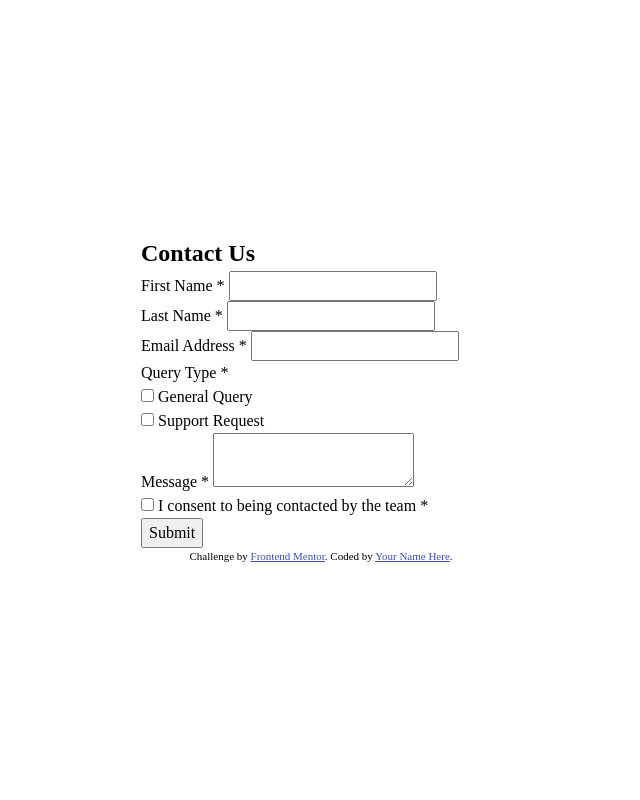
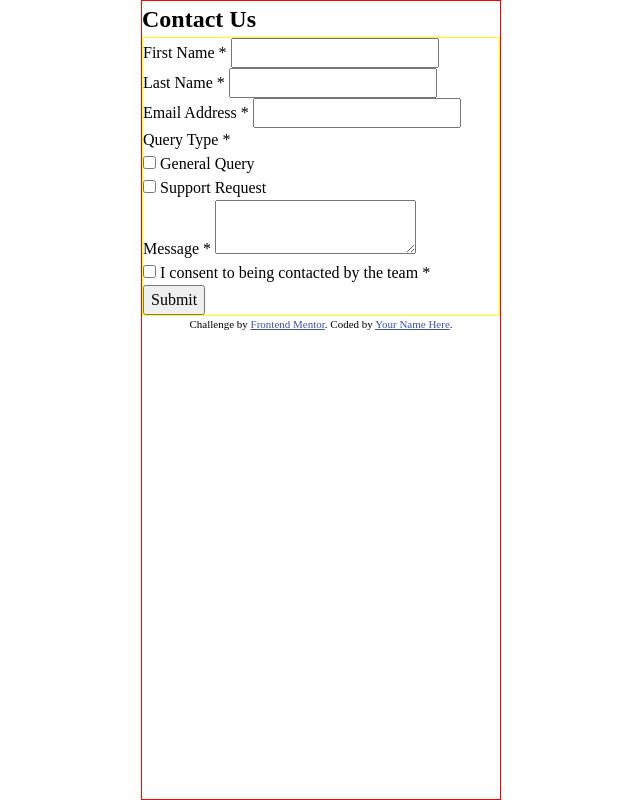
Before and after one commit to Ryan-C-Moses/Contact-Form-App, a plain HTML site: page index.html in a window 1280 px wide. Shown: the whole page, without its empty margins (319-959 px from the left). Drawn offline with Linux system fonts and the light colour scheme.

Commit message:
Add Height to Main Element

```diff
--- a/index.html
+++ b/index.html
@@ -17,11 +17,11 @@
     <title>Frontend Mentor | Contact form</title>
   </head>
   <body>
-    <div>
-      <!-- Success-State -->
-      <!-- Message Sent!
-    Thanks for completing the form. We'll be in touch soon! -->
-    </div>
+    <!-- <div>
+      Success-State
+       Message Sent!
+    Thanks for completing the form. We'll be in touch soon!
+    </div> -->
     <main>
       <h2>Contact Us</h2>
       <form class="contact-form" action="#">
--- a/style.css
+++ b/style.css
@@ -81,6 +81,12 @@ body {
 main {
   min-width: 360px;
   margin: 0 20px;
+  border: solid 1px red;
+  height: 800px;
+}
+
+.contact-form {
+  border: solid 1px yellow;
 }
 
 .attribution {
```
